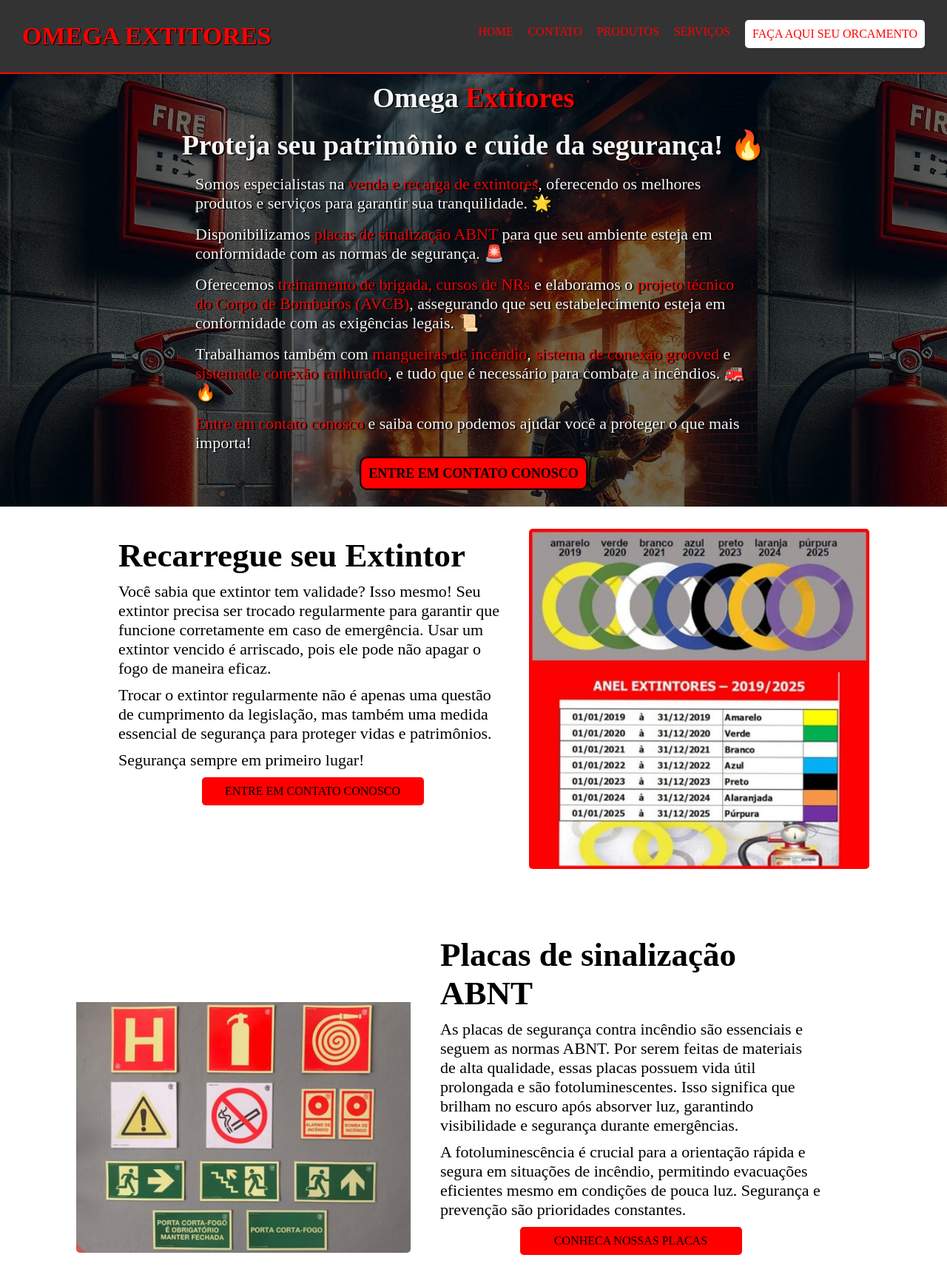
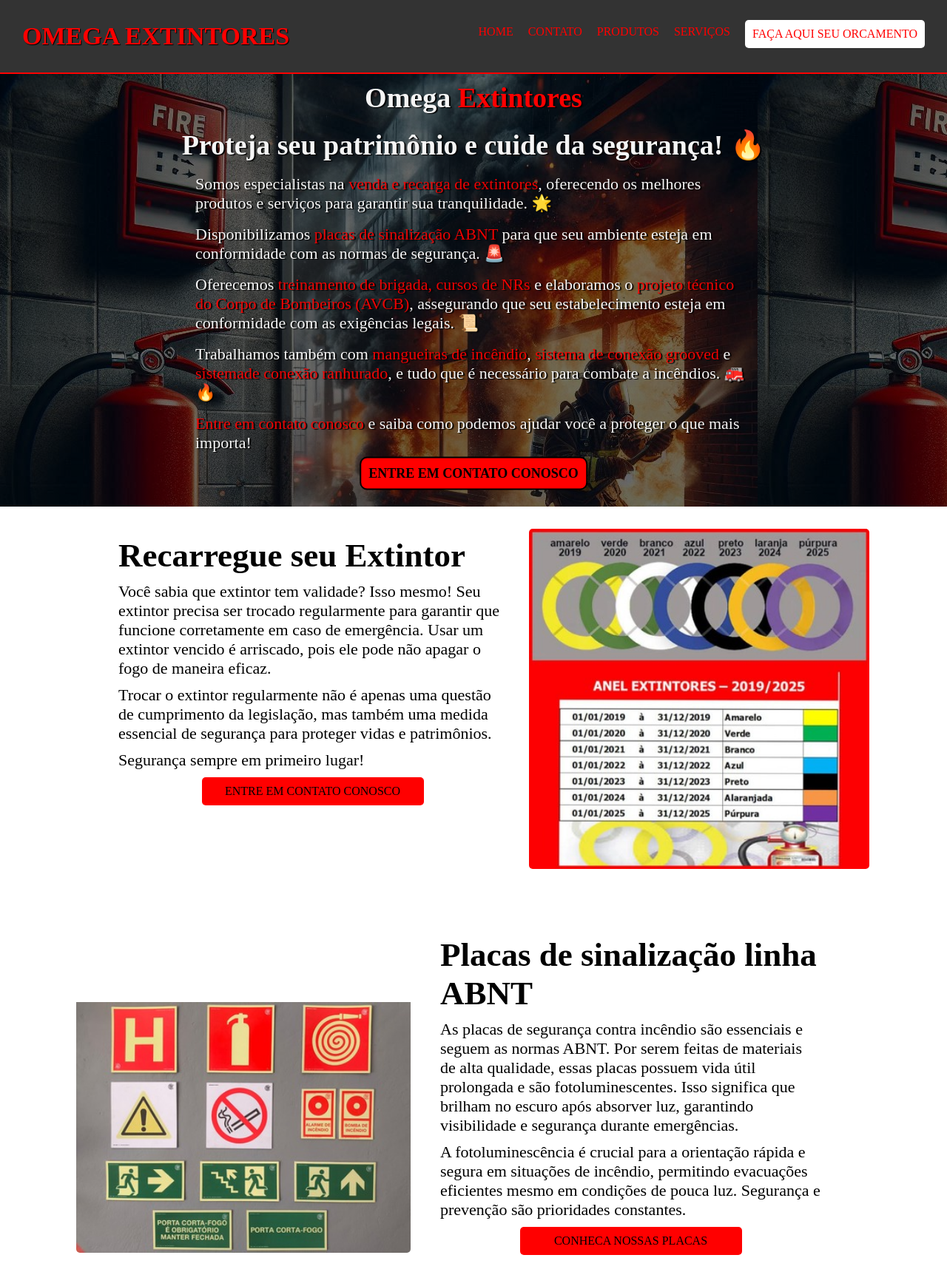
Before and after one commit to david-jhow/Site-Extintor, a plain HTML site: page index.html in a window 1280 px wide. Shown: the top 1720 px of the page at 74% size. Drawn offline with Linux system fonts and the light colour scheme; a web font is replaced by a local one.

Commit message:
Update index.html
Erros ortograficos e correçoes de botoes

```diff
--- a/index.html
+++ b/index.html
@@ -12,9 +12,9 @@
     <!-- Cabecalho -->
     <header>
         <div class="menu">
-            <h1>Omega Extitores</h1>
+            <h1>Omega Extintores</h1>
             <ul>
-                <li><a href="index.html">Home</a></li>
+                <li><a href="index.html" class="pg-atual">Home</a></li>
                 <li><a href="contato.html">Contato</a></li>
                 <li><a href="produtos.html">Produtos</a></li>
                 <li><a href="servicos.html">Serviços</a></li>
@@ -25,11 +25,11 @@
     <!-- fim do cabecalho -->
 
     <!-- main home -->
-    <main>
+    <main class="home">
         <!-- home-text -->
         <section class="home">
             <div class="home-text">
-                <h2>Omega<span> Extitores</span></h2>
+                <h2>Omega<span> Extintores</span></h2>
                 <h2>Proteja seu patrimônio e cuide da segurança! 🔥</h2>
                 <p>Somos especialistas na <a href="produtos.html">venda e recarga de extintores</a>, oferecendo os
                     melhores produtos e serviços para garantir sua tranquilidade. 🌟</p>
@@ -74,7 +74,7 @@
     <!--placas-->
     <section class="placas">
         <div class="placas-text">
-            <h2>Placas de sinalização ABNT</h2>
+            <h2>Placas de sinalização  linha ABNT</h2>
             <p>As placas de segurança contra incêndio são essenciais e seguem as normas ABNT. Por serem feitas de
                 materiais de alta qualidade, essas placas possuem vida útil prolongada e são fotoluminescentes. Isso
                 significa que brilham no escuro após absorver luz, garantindo visibilidade e segurança durante
```
